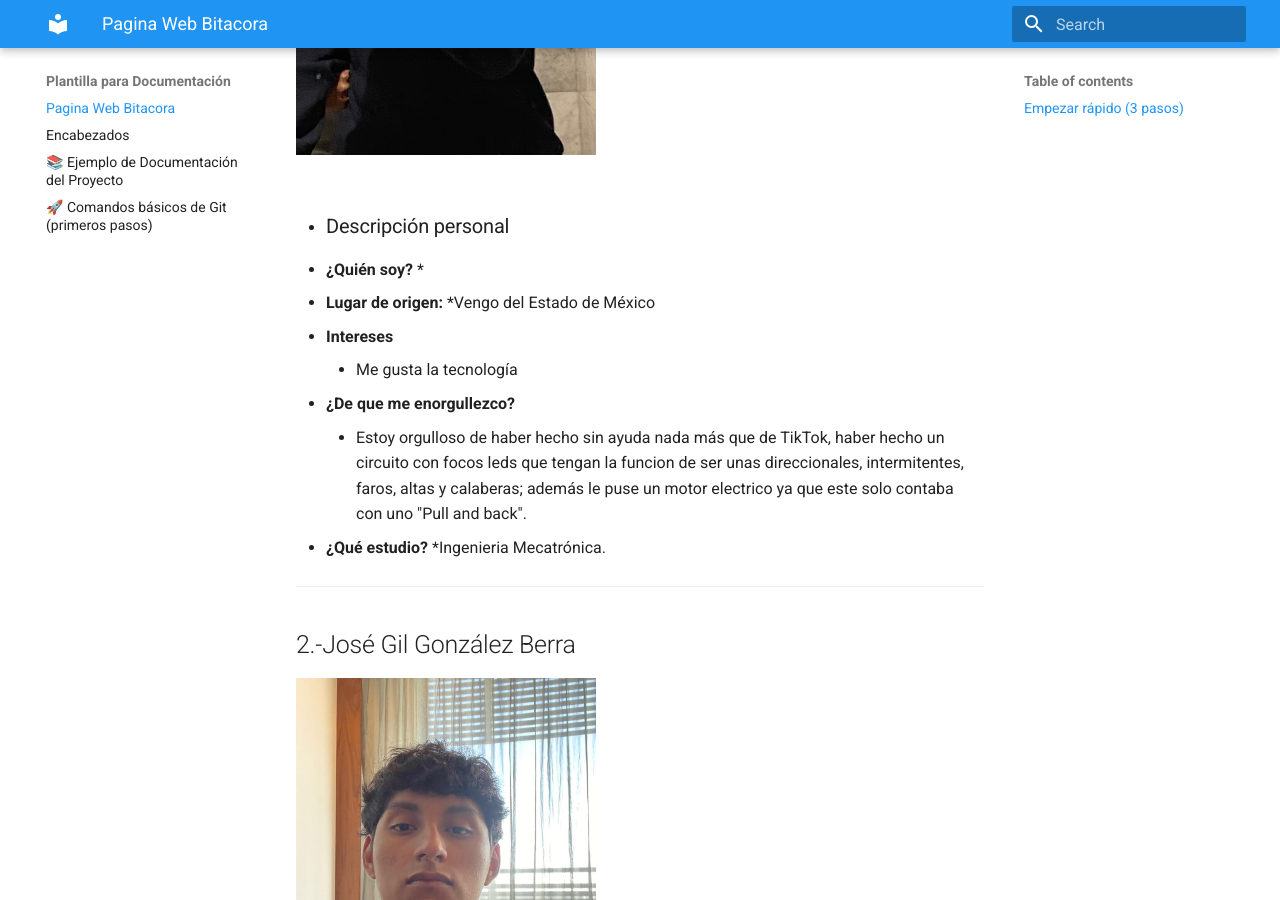
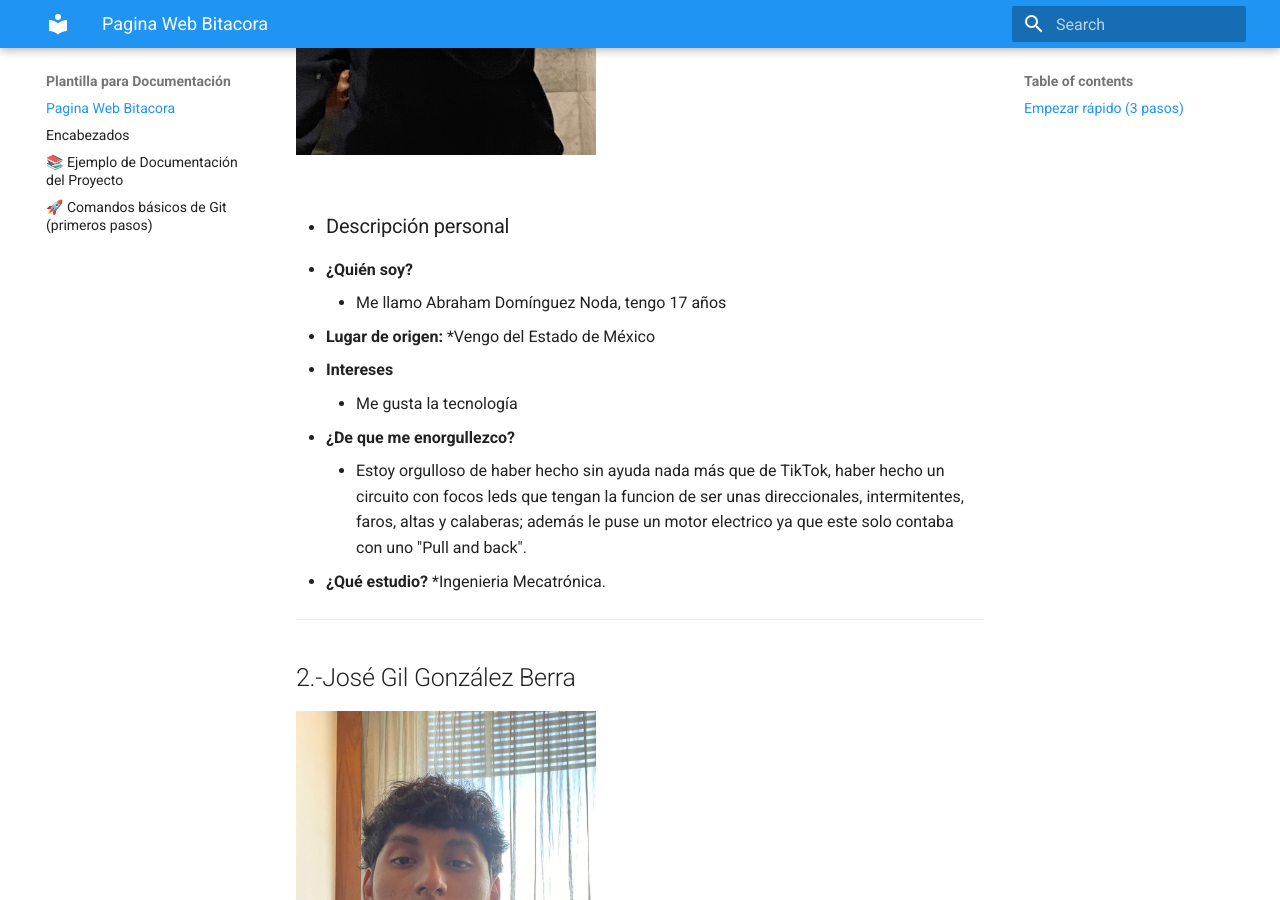
Before and after one commit to AbrahamNoda/Pagina_de_Abraham, an MkDocs documentation site: the page built from docs/index.md, in a window 1280 px wide and 900 px high, scrolled down 918 px. Built offline with MkDocs 1.6.1 and Material for MkDocs 9.7.7, drawn with Linux system fonts in a browser that asks for light colours.

Commit message:
Update index.md

```diff
--- a/docs/index.md
+++ b/docs/index.md
@@ -23,7 +23,7 @@ Esta es una **plantilla** basada en [MkDocs](https://www.mkdocs.org/) + [Materia
 - ### Descripción personal
 
 - **¿Quién soy?**
-      *
+      * Me llamo Abraham Domínguez Noda, tengo 17 años
 - **Lugar de origen:**
       *Vengo del Estado de México
 - **Intereses**
@@ -43,7 +43,7 @@ Esta es una **plantilla** basada en [MkDocs](https://www.mkdocs.org/) + [Materia
 - ### Descripción personal
 
 - **¿Quién soy?**
-   * Me llamó José Gil González Berra, tengo 17 años
+      * Me llamó José Gil González Berra, tengo 17 años
 - **Lugar de origen:**
       * Tabasco
 - **Intereses**
```
